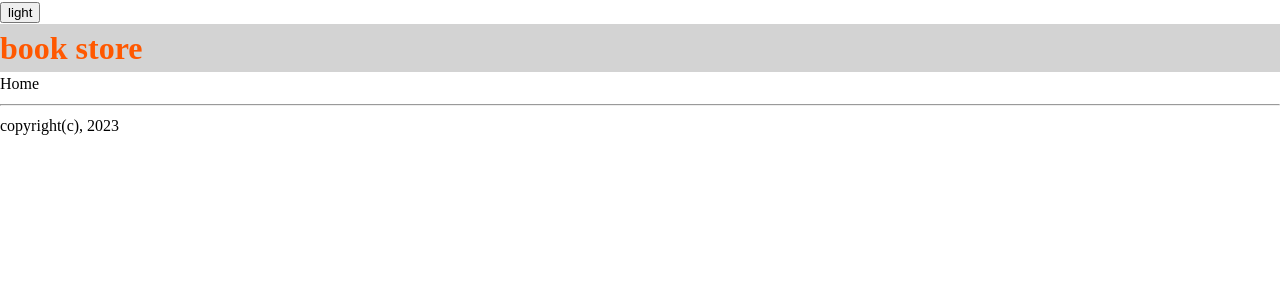
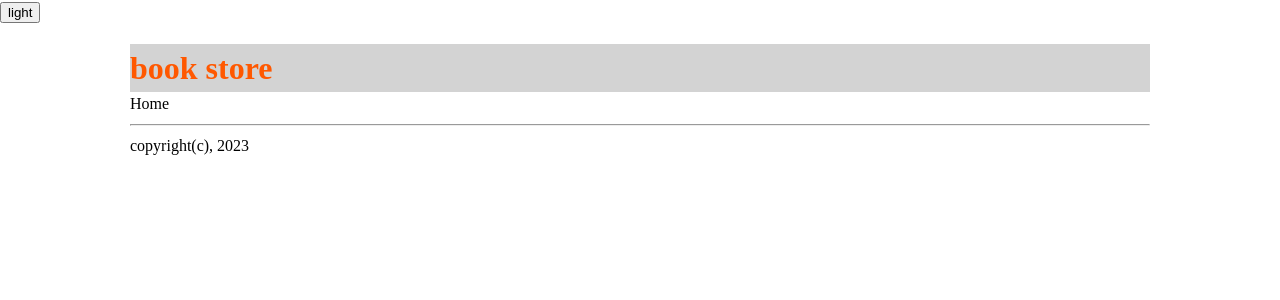
Before and after one commit to kim-hong-rae/BookShop-FE, a React (Create React App) app: page / in a window 1280 px wide. Shown: the top 300 px of the page. Built offline with nearby package versions, Linux system fonts and the light colour scheme.

Commit message:
style : 레이아웃 스타일 수정

```diff
--- a/src/components/layout/Layout.tsx
+++ b/src/components/layout/Layout.tsx
@@ -1,3 +1,4 @@
+import styled from "styled-components";
 import Footer from "../common/Footer";
 import Header from "../common/Header";
 
@@ -7,12 +8,19 @@ interface LayoutProps {
 
 const Layout = ({ children }: LayoutProps) => {
   return (
-    <>
+    <LayoutStyle>
       <Header />
       <main>{children}</main>
       <Footer />
-    </>
+    </LayoutStyle>
   );
 };
 
+const LayoutStyle = styled.main`
+  width: 100%;
+  margin: 0 auto;
+  max-width: ${({ theme }) => theme.layout.width.large};
+  padding: 20px 0;
+`;
+
 export default Layout;
```
